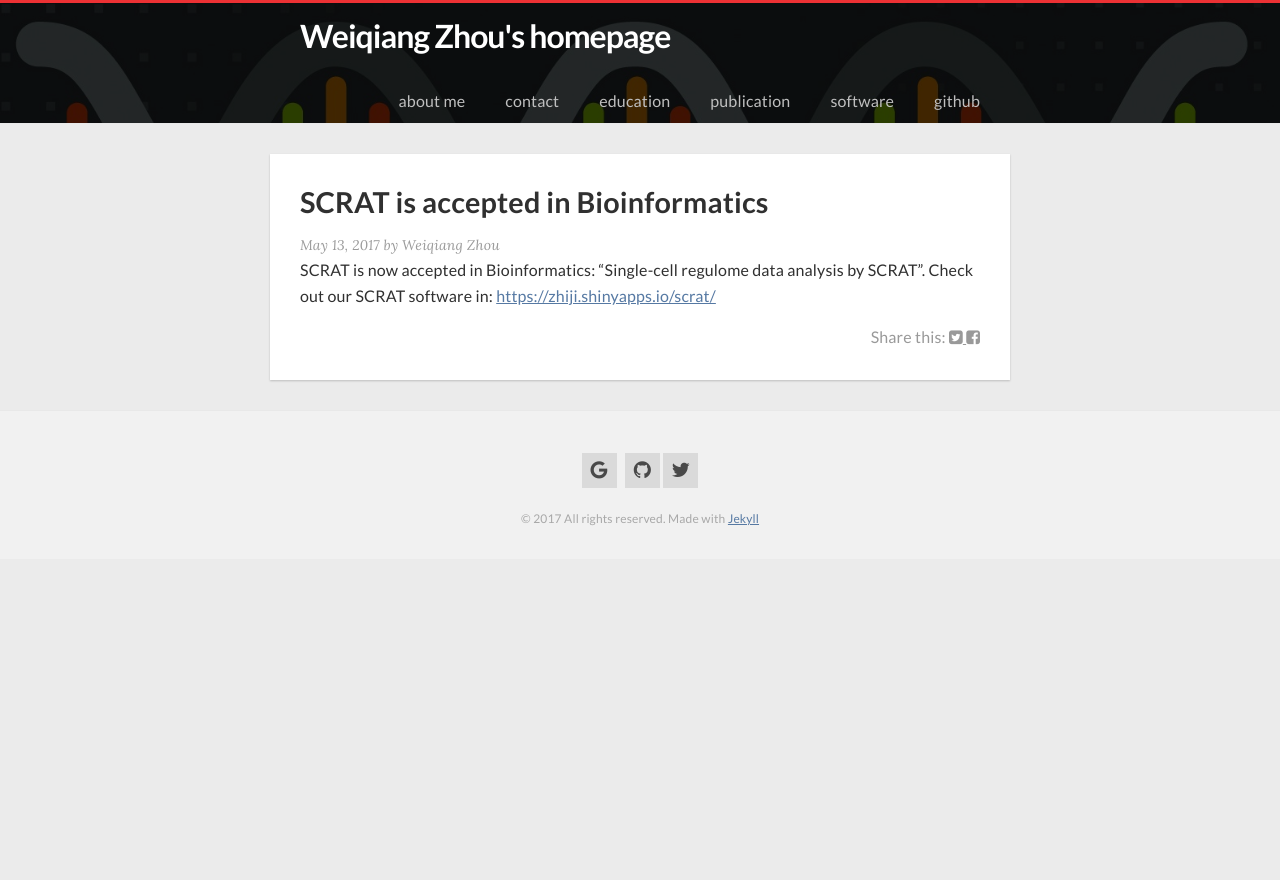
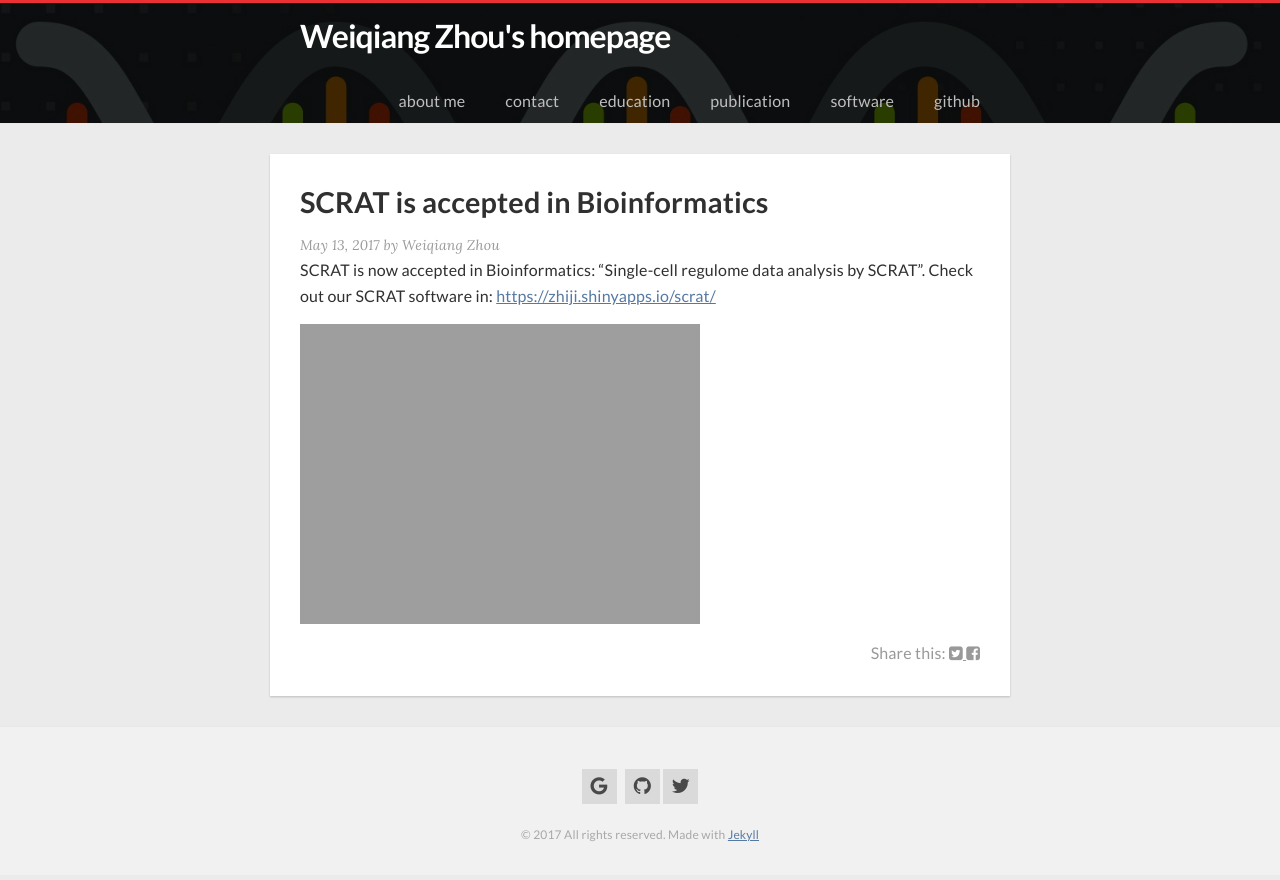
Before and after one commit to ILoveYouKen/ILoveYouKen.github.io, a Jekyll site: the page built from _posts/2017-05-13-scrat.markdown, in a window 1280 px wide. Shown: the top 880 px of the page. Built offline with Jekyll 4.4.1, drawn with Linux system fonts in a browser that asks for light colours; nearby versions of some CDN libraries.

Commit message:
Update 2017-05-13-scrat.markdown

```diff
--- a/_posts/2017-05-13-scrat.markdown
+++ b/_posts/2017-05-13-scrat.markdown
@@ -6,3 +6,5 @@ categories: paper update
 comments: false
 ---
 SCRAT is now accepted in Bioinformatics: "Single-cell regulome data analysis by SCRAT". Check out our SCRAT software in: <https://zhiji.shinyapps.io/scrat/>
+
+![alt text](https://IloveYouKen.github.io/about.JPG "Logo Title Text 1")
```
